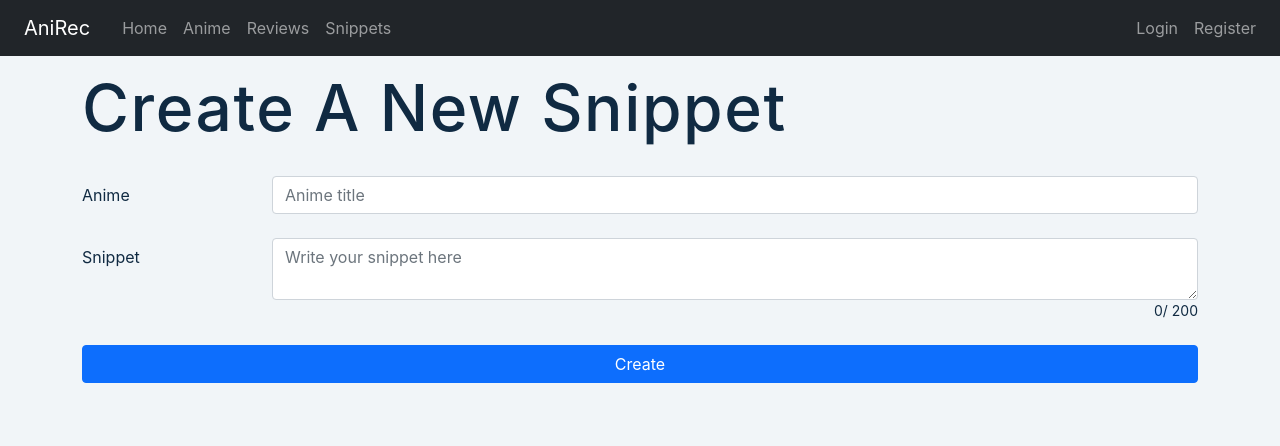
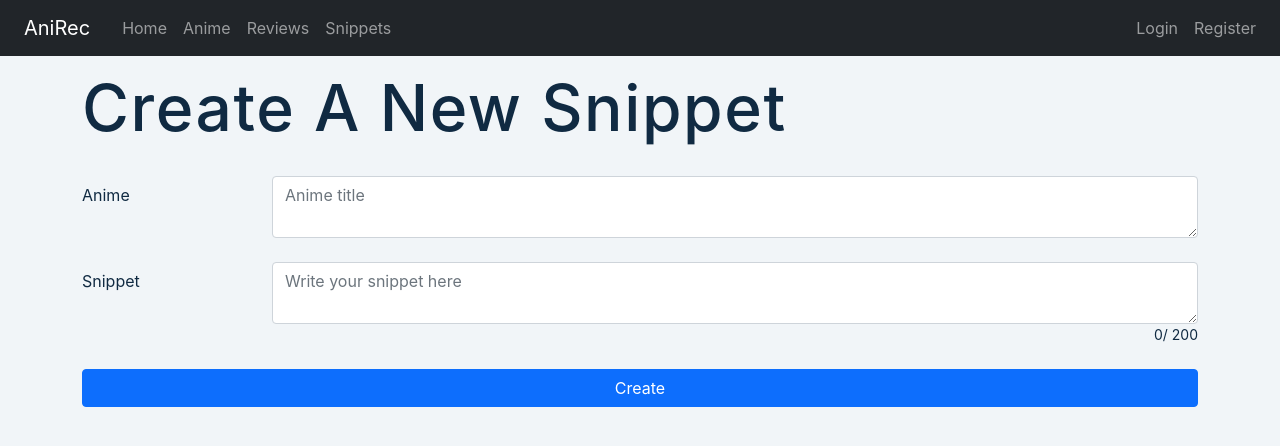
Before and after one commit to philliptvo/AniRec, a React (Create React App) app: page /snippets/create in a window 1280 px wide. Shown: the top 446 px of the page. Built offline with nearby package versions, Linux system fonts and the light colour scheme; no server answers.

Commit message:
Update NewSnippets.js
change from title to input text area for anime title, bug fix for not being able to input text

```diff
--- a/src/components/snippets/NewSnippets.js
+++ b/src/components/snippets/NewSnippets.js
@@ -86,13 +86,13 @@ const NewSnippets = () => {
 
             <form onSubmit={(e) => onSubmitHandler(e)}>
                 <div className="row form-group">
-                    <label htmlFor="title" className="col-sm-2 col-form-label">Anime</label>
+                    <label className="col-sm-2 col-form-label">Anime</label>
                     <div className="col-sm-10">
-                        <input onChange={(e) => onChangeHandler(e)}
+                        <textarea onChange={(e) => onChangeHandler(e)}
                             value={newSnippets.anime}
-                            type="text" name="title" id="title" className="form-control"
-                            placeholder="Anime title"
-                            required />
+                            type="text" name="anime" id="anime" className="form-control"
+                            placeholder="Anime title" required
+                            />
                     </div>
                 </div>
                 <br/>
@@ -116,7 +116,7 @@ const NewSnippets = () => {
 
             </form>
    {/* <button type="submit" className="btn btn-primary col-sm-12">{ "Create" }</button> */}
-        <button className="done" className="btn btn-primary col-sm-12" onClick={() => { history.push("/snippets") }}>Create</button>
+        <button class="done" className="btn btn-primary col-sm-12" onClick={() => { history.push("/snippets") }}>Create</button>
         </div>
     )
 }
```
